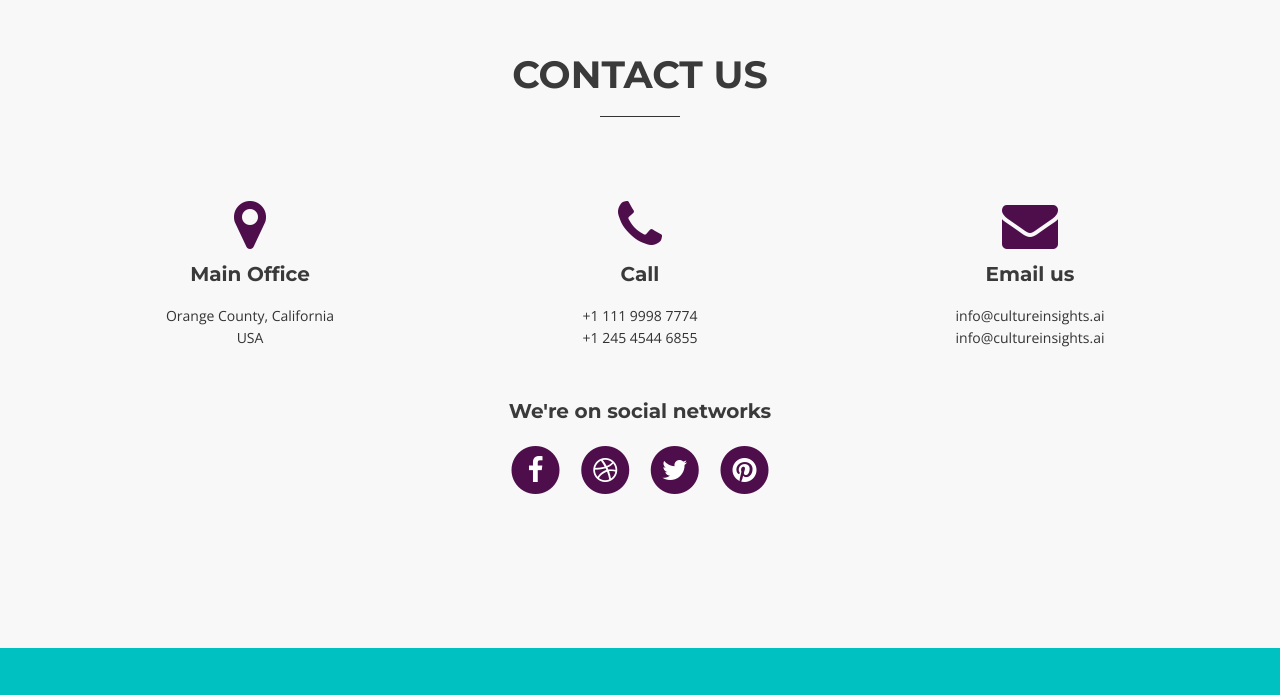
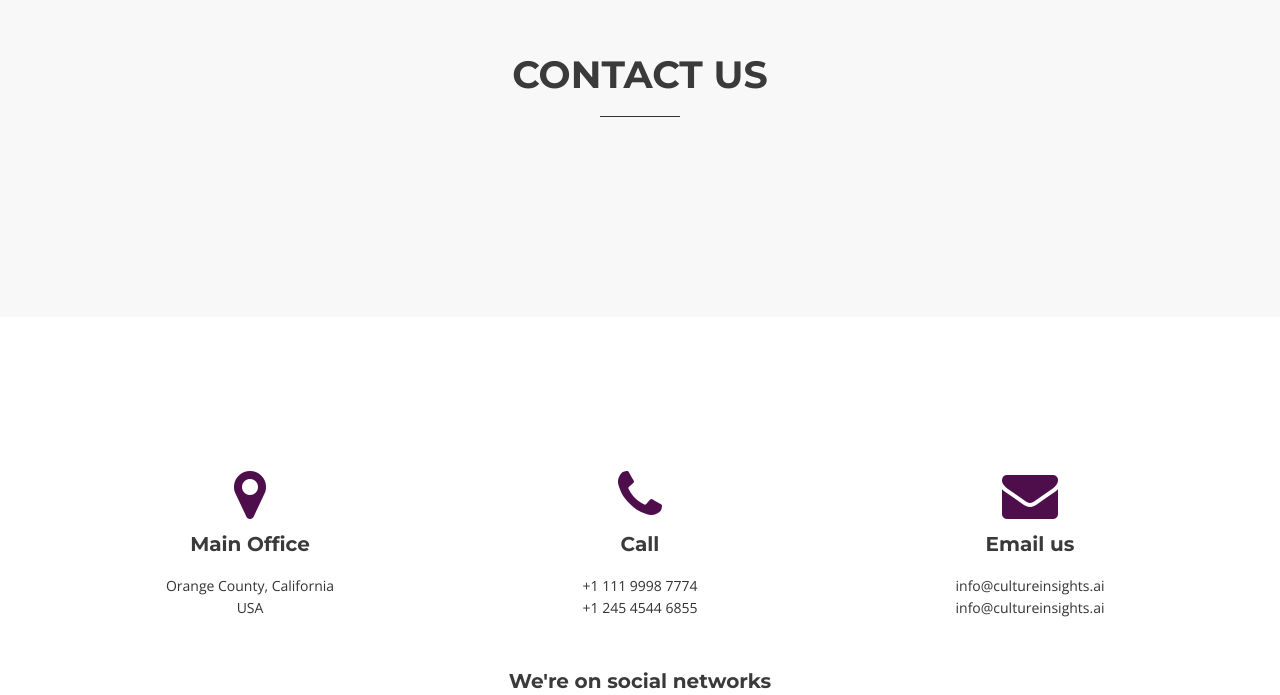
Before and after one commit to DesigningWithCode/ci-brochure-site, a plain HTML site: page index.html in a window 1280 px wide. Shown: the part 4498-5193 px from the top of the page. Drawn offline with nearby package versions, Linux system fonts and the light colour scheme.

```diff
--- a/index.html
+++ b/index.html
@@ -10,7 +10,6 @@
 
   <link href="css/bootstrap.min.css" rel="stylesheet" media="screen">
   <link href="css/style.css" rel="stylesheet" media="screen">
-  <link href="css/style-updates.css" rel="stylesheet" media="screen">
   <link href="color/default.css" rel="stylesheet" media="screen">
 </head>
 
@@ -301,7 +300,7 @@
   </section>
 
   <!-- Bottom widget -->
-  <section id="bottom-widget" class="home-section bg-gray">
+  <section id="bottom-widget" class="home-section bg-white">
     <div class="container">
       <div class="row">
         <div class="col-md-4">
```
